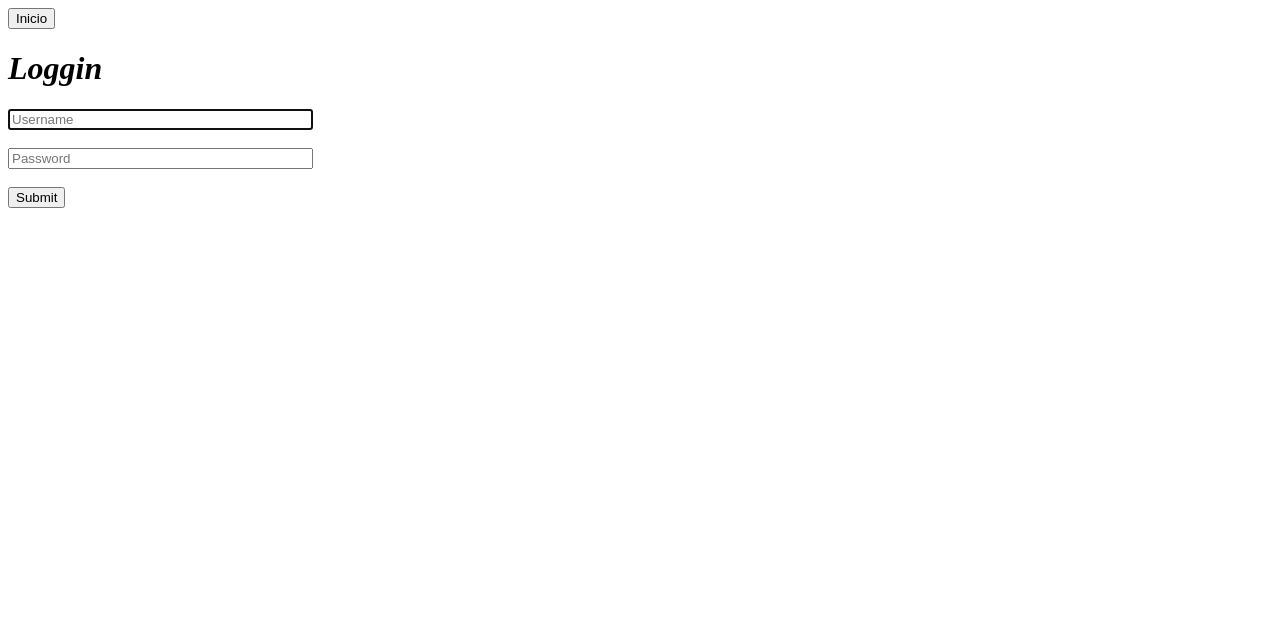
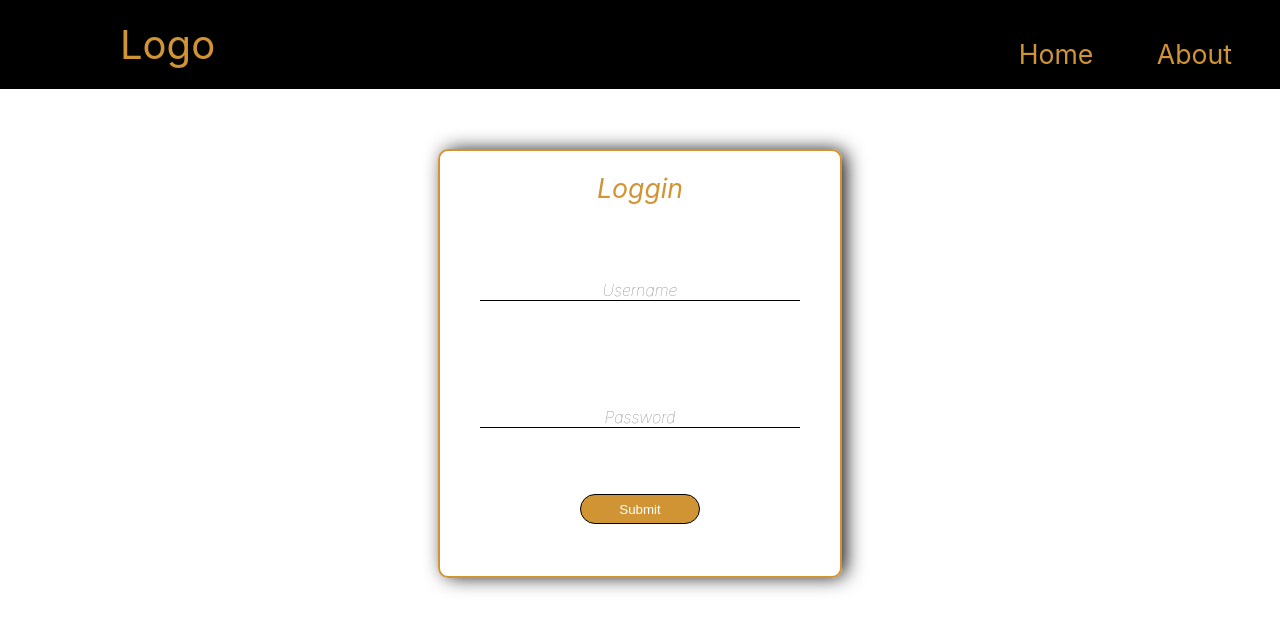
Before and after one commit to estarlinrosario/html-css, a plain HTML site: page PlaceHolder/placeholder.html in a window 1280 px wide. Drawn offline with Linux system fonts and the light colour scheme.

Commit message:
estilo agregado

```diff
--- a/PlaceHolder/placeholder.html
+++ b/PlaceHolder/placeholder.html
@@ -1,14 +1,33 @@
 <!DOCTYPE html>
 <html>
+
 <head>
+    <meta charset="UTF-8">
+    <link rel="stylesheet" type="text/css" href="../estilo/stylePlaceholder.css">
     <title>
         PlaceHolder
     </title>
 </head>
+
 <body>
-        <a href="../index.html"><input type="button" value="Inicio"></a>
-        <form>
-            <label for="loggin"><h1><i>Loggin</i></h1></label>
+    <nav class="navbar">
+        <span id="logo">
+                <a href="#logo">Logo</a>
+            </span>
+        <span class="botones">
+                <ul>
+                    <li>
+                         <a href="../index.html">Home</a>
+                    </li>
+                    <li>
+                        <a href="#">About</a>
+                    </li>
+                </ul>
+            </span>
+    </nav>
+    <main>
+        <form class="form-login">
+            <label id="title-loggin" for="loggin"><h1><i>Loggin</i></h1></label>
             <input type="text" name="loggin" placeholder="Username" autofocus required size="35px">
             <br>
             <br>
@@ -17,5 +36,8 @@
             <br>
             <input type="submit" size="35PX">
         </form>
+
+    </main>
 </body>
+
 </html>
--- /dev/null
+++ b/estilo/stylePlaceholder.css
@@ -0,0 +1,94 @@
+* {
+    margin: 0;
+    padding: 0;
+}
+
+.navbar {
+    background-color: black;
+    padding: 20px;
+    font-family: -apple-system, BlinkMacSystemFont, 'Segoe UI', Roboto, Oxygen, Ubuntu, Cantarell, 'Open Sans', 'Helvetica Neue', sans-serif;
+}
+
+#logo a {
+    margin-left: 100px;
+    color: #D19435;
+    font-size: 30pt;
+    text-decoration: none;
+}
+
+.botones {
+    float: right;
+    font-size: 20pt;
+}
+
+.botones a {
+    color: #D19435;
+    text-decoration: none;
+    padding: 10px;
+}
+
+.botones li {
+    padding: 18px;
+    display: inline-block;
+}
+
+.botones li:hover {
+    background-color: white;
+    border-radius: 5px;
+}
+
+.form-login {
+    width: 400px;
+    height: 400px;
+    margin-left: auto;
+    margin-right: auto;
+    margin-top: 60px;
+    margin-bottom: 60px;
+    text-align: center;
+    border: 2px solid #D19435;
+    border-radius: 10px;
+    box-shadow: 5px 0 20px -2px;
+    padding-top: 25px;
+    line-height: 24px;
+}
+
+#title-loggin>h1 {
+    font-size: 20pt;
+    font-family: -apple-system, BlinkMacSystemFont, 'Segoe UI', Roboto, Oxygen, Ubuntu, Cantarell, 'Open Sans', 'Helvetica Neue', sans-serif;
+    font-weight: 400;
+    text-align: center;
+    color: #D19435;
+}
+
+input[placeholder] {
+    width: 80%;
+    margin-top: 80px;
+    border-top: none;
+    border-bottom: 1px solid black;
+    background-color: white;
+    border-left: #D19435;
+    border-right: #D19435;
+    outline: none;
+    font-size: 12pt;
+    font-style: italic;
+    font-weight: 100;
+    color: #D19435;
+    font-family: -apple-system, BlinkMacSystemFont, 'Segoe UI', Roboto, Oxygen, Ubuntu, Cantarell, 'Open Sans', 'Helvetica Neue', sans-serif;
+    text-align: center;
+}
+
+input[type="submit"] {
+    margin-top: 40px;
+    font-size: 10pt;
+    border-radius: 25px;
+    width: 120px;
+    height: 30px;
+    background-color: #D19435;
+    color: white;
+    border: 1px solid black;
+    cursor: pointer;
+}
+
+input[type="submit"]:hover {
+    background-color: black;
+}
--- /dev/null
+++ b/estilo/styleTable.css
@@ -0,0 +1,75 @@
+* {
+    padding: 0;
+    margin: 0;
+    font-family: Arial, Helvetica, sans-serif;
+}
+
+.navbar {
+    background-color: skyblue;
+    padding: 25px;
+    border-bottom: 2px solid #184E80;
+}
+
+#logo {
+    margin-top: auto;
+    margin-bottom: auto;
+    font-size: 28pt;
+}
+
+#logo a {
+    text-decoration: none;
+    color: white;
+}
+
+.botones {
+    float: right;
+    margin-top: 14px;
+    margin-right: 30px;
+}
+
+.botones li {
+    list-style-type: none;
+    display: inline-block;
+}
+
+table {
+    margin: 30px 30px;
+    border: 3px;
+    border-style: solid;
+    border-collapse: collapse;
+    border-color: #184E80;
+    text-align: center;
+}
+
+td {
+    margin: 0;
+    font-style: oblique;
+    font-size: 16pt;
+    line-height: 40px;
+    border: 2px solid #184E80;
+}
+
+th {
+    width: 100px;
+    border-bottom: 2px solid #184E80;
+    background-color: skyblue;
+}
+
+input[type="button"] {
+    width: 100px;
+    height: 35px;
+    font-size: 16pt;
+    font-style: italic;
+    border-radius: 25px;
+    border-style: solid;
+    border-color: skyblue;
+    background-color: white;
+    outline: none;
+}
+
+input[type="button"]:hover {
+    background-color: #184E80;
+    color: white;
+    box-shadow: 2px 5px 6px black;
+    cursor: pointer;
+}
```
Also changed, not shown: tabla con las etiquetas/tabla.html (+132 -39 lines). Lines whose indentation alone changed are shown as unchanged.
